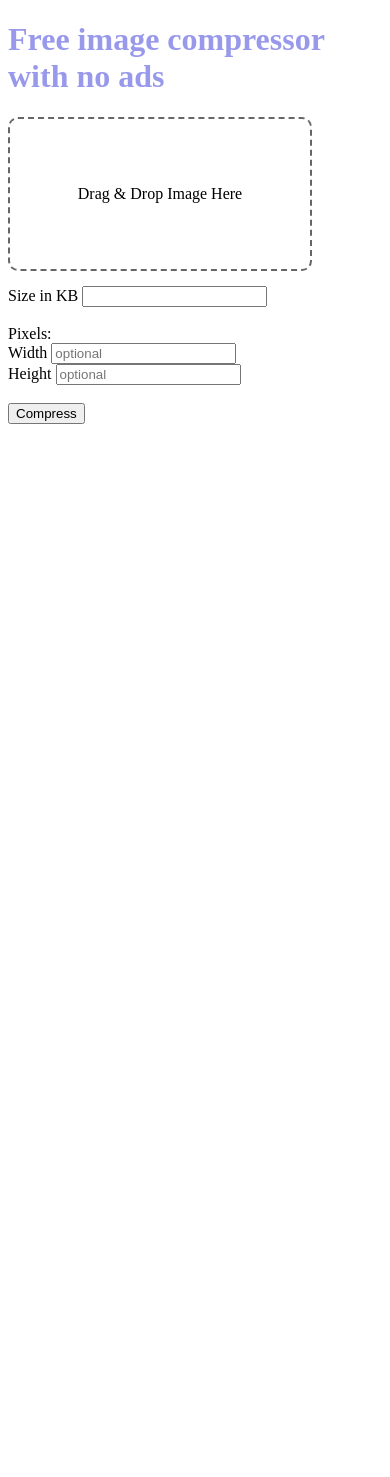
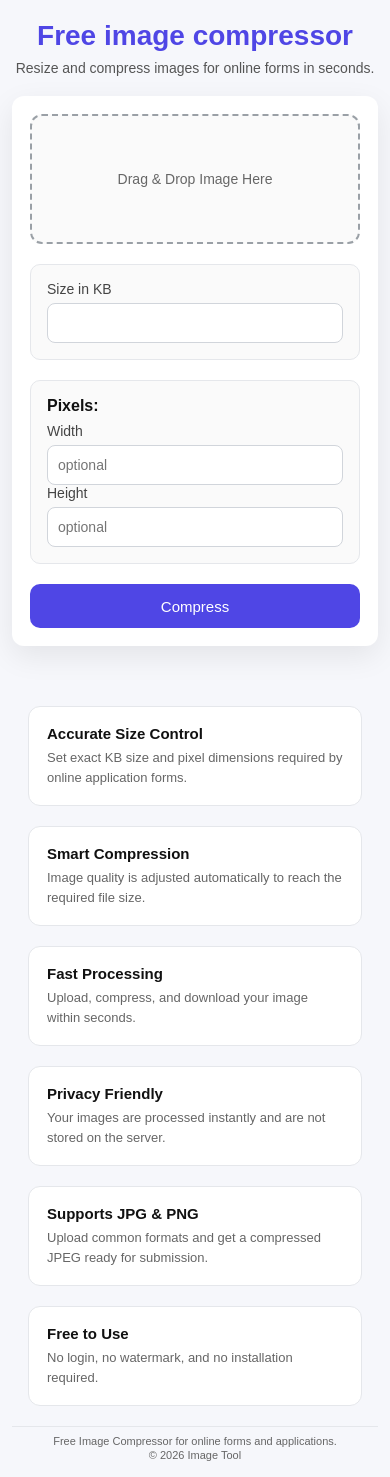
Before and after one commit to balaji-bheesetti/img-compressor, a Flask app: page / in a window 390 px wide. Before the commit the page ends 424 px from the top, so only its background shows below. Run offline with Flask 3, Linux system fonts and the light colour scheme; some libraries are stand-ins or nearby versions.

Commit message:
version 1.0

```diff
--- /dev/null
+++ b/static/styles.css
@@ -0,0 +1,305 @@
+* {
+    margin: 0;
+    padding: 0;
+    box-sizing: border-box;
+    font-family: Poppins, Arial, sans-serif;
+}
+
+body {
+    background: #f6f7fb;
+    min-height: 100vh;
+    display: flex;
+    flex-direction: column;
+    align-items: center;
+    padding: 60px 16px 10px;
+    color: #111;
+}
+
+h1 {
+    font-size: 44px;
+    color: #4f46e5;
+    margin-bottom: 8px;
+    text-align: center;
+}
+
+h3 {
+    font-size: 16px;
+    color: #555;
+    text-align: center;
+    margin-bottom: 32px;
+    font-weight: 500;
+}
+
+.intro-points {
+    text-align: center;
+    margin-bottom: 30px;
+    color: #666;
+    font-size: 14px;
+    line-height: 1.6;
+}
+
+form {
+    width: 520px;
+    background: #fff;
+    padding: 32px;
+    border-radius: 16px;
+    box-shadow: 0 10px 30px rgba(0, 0, 0, 0.08);
+
+    display: flex;
+    flex-direction: column;
+    align-items: center;
+    gap: 20px;
+}
+
+.drop-area {
+    width: 456px;
+    height: 160px;
+    border: 2px dashed #9aa0a6;
+    border-radius: 12px;
+
+    display: flex;
+    align-items: center;
+    justify-content: center;
+    text-align: center;
+
+    font-size: 15px;
+    color: #666;
+    cursor: pointer;
+    transition: 0.2s;
+}
+
+.drop-area:hover {
+    border-color: #4f46e5;
+    color: #4f46e5;
+}
+
+.drop-area.dragover {
+    background: #eef2ff;
+    border-color: #4f46e5;
+}
+
+form div {
+    width: 456px;
+    padding: 16px;
+    border: 1px solid #e5e7eb;
+    border-radius: 10px;
+    background: #fafafa;
+}
+
+form div label {
+    display: block;
+    margin-top: 0px;
+}
+
+form div p {
+    font-weight: 700;
+    margin-bottom: 8px;
+}
+
+label {
+    font-size: 14px;
+    color: #444;
+}
+
+input[type="number"] {
+    width: 100%;
+    height: 42px;
+    margin-top: 6px;
+    padding: 0 10px;
+    border-radius: 8px;
+    border: 1px solid #d1d5db;
+    font-size: 15px;
+    outline: none;
+}
+
+input[type="number"]:focus {
+    border-color: #4f46e5;
+}
+
+input[type=number]::-webkit-inner-spin-button,
+input[type=number]::-webkit-outer-spin-button {
+    -webkit-appearance: none;
+    margin: 0;
+}
+
+input[type=number] {
+    -moz-appearance: textfield;
+}
+
+
+button {
+    width: 456px;
+    height: 48px;
+    background: #4f46e5;
+    color: white;
+    border: none;
+    border-radius: 10px;
+    font-size: 16px;
+    font-weight: 500;
+    cursor: pointer;
+    transition: 0.2s;
+}
+
+button:hover {
+    background: #4338ca;
+}
+
+hr {
+    margin: 40px 0;
+    width: 520px;
+    border: none;
+    border-top: 1px solid #e5e7eb;
+}
+
+img {
+    display: block;
+    margin: 16px auto;
+    border-radius: 10px;
+    border: 1px solid #ddd;
+    max-width: 300px;
+}
+
+a button {
+    width: 300px;
+    background: #111;
+}
+
+a button:hover {
+    background: #000;
+}
+
+footer {
+    width: 100%;
+    text-align: center;
+    font-size: 12px;
+    color: #666;
+    border-top: 1px solid #e5e7eb;
+    padding: 8px 0;
+    margin-top: 20px;
+}
+
+footer p {
+    margin: 2px 0;
+}
+
+.features {
+    width: 100%;
+    max-width: 1600px;
+    margin: 60px auto 0;
+    padding: 0 20px;
+    display: grid;
+    grid-template-columns: repeat(3, 1fr);
+    gap: 20px;
+}
+
+.feature {
+    background: #fff;
+    padding: 18px;
+    border-radius: 12px;
+    border: 1px solid #e5e7eb;
+}
+
+.feature h4 {
+    font-size: 15px;
+    margin-bottom: 6px;
+}
+
+.feature p {
+    font-size: 13px;
+    color: #666;
+    line-height: 1.5;
+}
+
+@media (max-width: 900px) {
+
+    /* main form card */
+    form {
+        width: 90%;
+        padding: 24px;
+    }
+
+    .drop-area,
+    form div,
+    button {
+        width: 100%;
+    }
+
+    hr {
+        width: 90%;
+    }
+
+    .features {
+        max-width: 900px;
+        padding: 0 20px;
+        grid-template-columns: repeat(2, 1fr);
+    }
+
+    .intro-points {
+        display: none;
+    }
+
+    h1 {
+        font-size: 36px;
+    }
+}
+
+@media (max-width: 600px) {
+
+    body {
+        padding: 20px 12px 8px;
+    }
+
+    h1 {
+        font-size: 28px;
+    }
+
+    h3 {
+        font-size: 14px;
+        margin-bottom: 20px;
+    }
+
+    form {
+        width: 100%;
+        padding: 18px;
+        border-radius: 12px;
+    }
+
+    .drop-area {
+        height: 130px;
+        font-size: 14px;
+    }
+
+    input[type="number"] {
+        height: 40px;
+        font-size: 14px;
+    }
+
+    button {
+        height: 44px;
+        font-size: 15px;
+    }
+
+    img {
+        max-width: 90%;
+    }
+
+    hr {
+        margin: 30px 0;
+        width: 100%;
+    }
+
+    .features {
+        max-width: 100%;
+        padding: 0 16px;
+        grid-template-columns: 1fr;
+    }
+
+    .intro-points {
+        display: none;
+    }
+
+    footer {
+        font-size: 11px;
+        padding: 6px 0;
+    }
+}
--- a/templates/index.html
+++ b/templates/index.html
@@ -4,43 +4,34 @@
     <meta charset="UTF-8">
     <meta name="viewport" content="width=device-width, initial-scale=1.0">
     <title>Home page</title>
-    <style>
-        h1{
-            color: rgb(153, 153, 235);
-        }
-        .drop-area {
-            width: 300px;
-            height: 150px;
-            border: 2px dashed #666;
-            border-radius: 10px;
-            text-align: center;
-            line-height: 150px;
-            margin-bottom: 15px;
-            cursor: pointer;
-        }
-        .drop-area.dragover {
-            background: #f0f0f0;
-        }
-    </style>
+    <link rel="stylesheet" href="{{ url_for('static', filename='styles.css') }}">
 </head>
 <body>
-    <h1>Free image compressor with no ads</h1>
+    <h1>Free image compressor</h1>
+    <h3>Resize and compress images for online forms in seconds.
+        <div class="intro-points">
+    <p>• Set exact KB size required by application forms</p>
+    <p>• Optional pixel resize (width/height)</p>
+    <p>• Image is processed instantly and not stored</p>
+</div>
+
+</h3>
     <form method="post" action="compress" enctype="multipart/form-data">
         <div class="drop-area" id="drop-area">
             Drag & Drop Image Here
         </div>
         <input type="file" name="image" id="fileInput" required hidden>
-        <!-- <label>Choose image</label>
-        <input type="file" name="image" required> <br> <br> -->
-
+        <div>
             <label for="kb">Size in KB</label>
-        <input type="number" name="target_kb" id="kb"> <br> <br>
-
-        Pixels: <br>
+            <input type="number" name="target_kb" id="kb">
+        </div>
+        <div>
+        <p>Pixels:</p>
         <label for="width">Width</label>
-        <input type="number" name="width" id="width" placeholder="optional"> <br>
+        <input type="number" name="width" id="width" placeholder="optional">
         <label for="height">Height</label>
-        <input type="number" name="height" id="height" placeholder="optional"> <br> <br>
+        <input type="number" name="height" id="height" placeholder="optional">
+        </div>
 
         <button type="submit">Compress</button>
     </form>
@@ -61,6 +52,45 @@
         </a>
 
     {% endif %}
+    <section class="features">
+    <div class="feature">
+        <h4>Accurate Size Control</h4>
+        <p>Set exact KB size and pixel dimensions required by online application forms.</p>
+    </div>
+
+    <div class="feature">
+        <h4>Smart Compression</h4>
+        <p>Image quality is adjusted automatically to reach the required file size.</p>
+    </div>
+
+    <div class="feature">
+        <h4>Fast Processing</h4>
+        <p>Upload, compress, and download your image within seconds.</p>
+    </div>
+
+    <div class="feature">
+        <h4>Privacy Friendly</h4>
+        <p>Your images are processed instantly and are not stored on the server.</p>
+    </div>
+
+    <div class="feature">
+        <h4>Supports JPG & PNG</h4>
+        <p>Upload common formats and get a compressed JPEG ready for submission.</p>
+    </div>
+
+    <div class="feature">
+        <h4>Free to Use</h4>
+        <p>No login, no watermark, and no installation required.</p>
+    </div>
+    </section>
+
+
+
+    <footer>
+        <p>Free Image Compressor for online forms and applications.</p>
+        <p>© 2026 Image Tool</p>
+    </footer>
+
 
 </body>
 <script>
@@ -84,11 +114,16 @@ dropArea.addEventListener("drop", (e) => {
         e.preventDefault();
         dropArea.classList.remove("dragover");
 
-    const file = e.dataTransfer.files[0];
+        if (e.dataTransfer.files.length > 0){
             fileInput.files = e.dataTransfer.files;
+            dropArea.textContent = e.dataTransfer.files[0].name;
+        }
+    });
 
-    dropArea.textContent = file.name;
+    fileInput.addEventListener("change", () => {
+        if (fileInput.files.length > 0){
+            dropArea.textContent = fileInput.files[0].name;
+        }
     });
 </script>
-
 </html>
```
Lines whose indentation alone changed are shown as unchanged.
